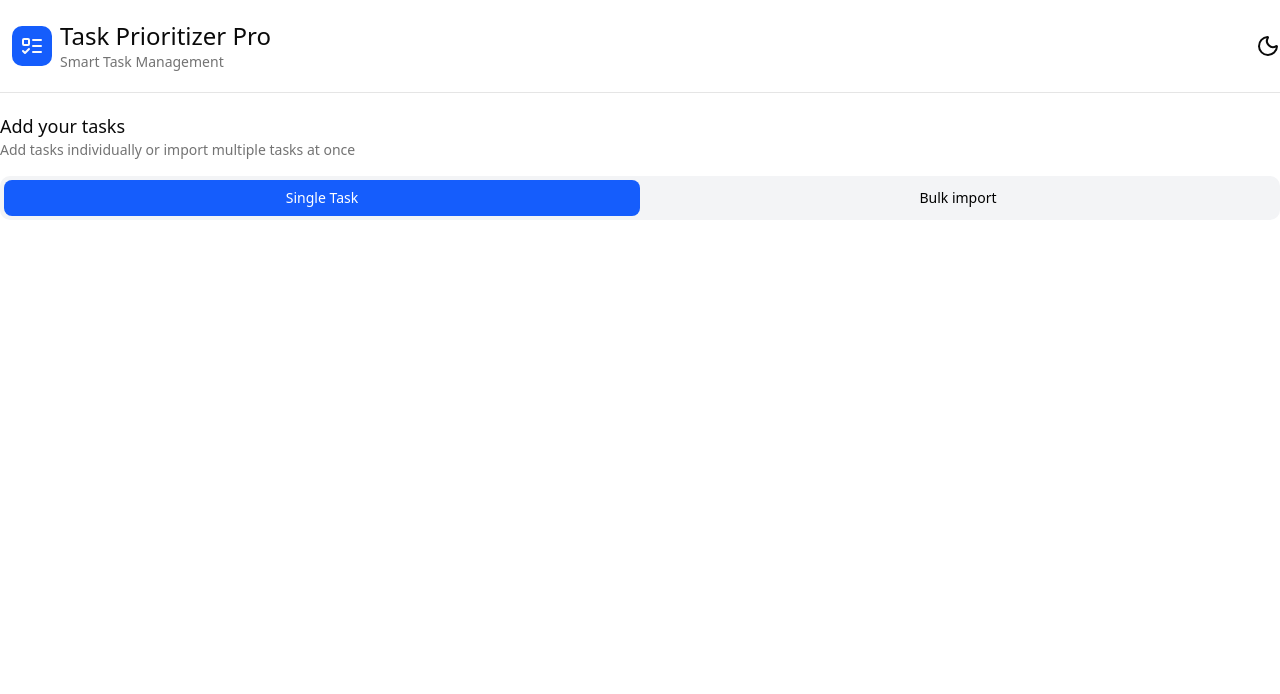
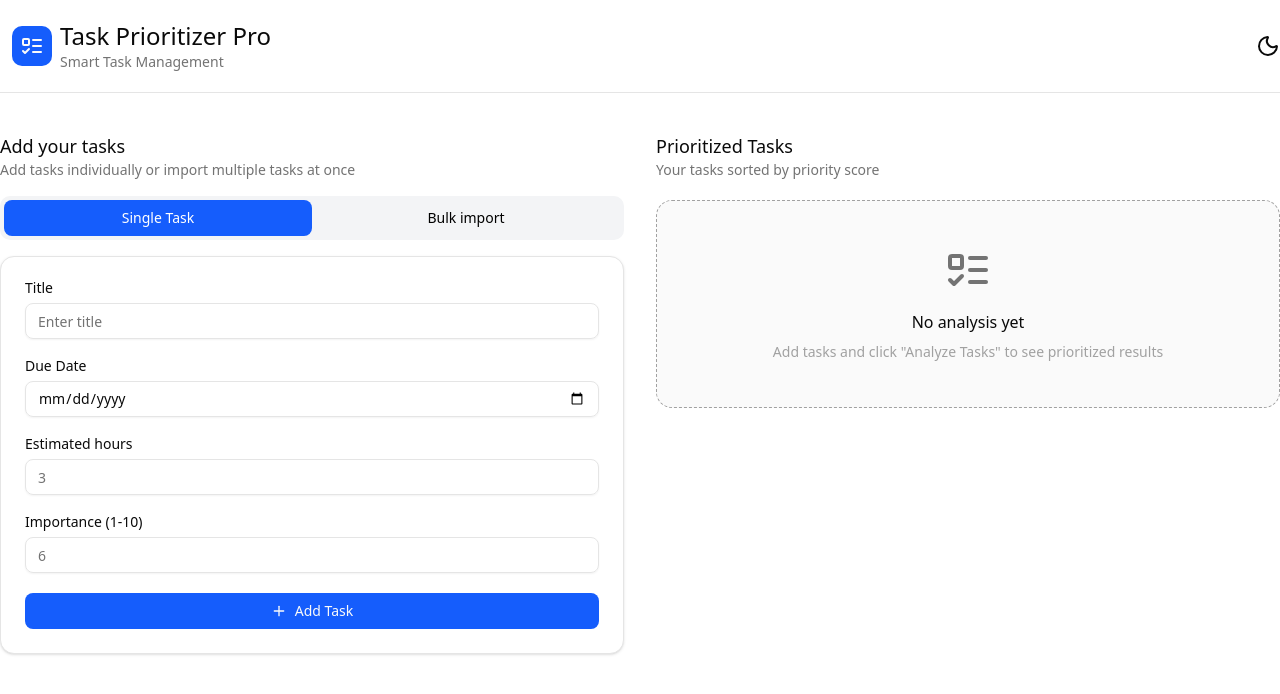
Before and after one commit to yuvanvk/taskManager, a React app in the folder frontend/: page / in a window 1280 px wide. Shown: the top 694 px of the page. Built offline with nearby package versions, Linux system fonts and the light colour scheme; the HTML template or start-up script is replaced by a standard one.

Commit message:
feat: add prioritzer-task component

```diff
--- a/frontend/package.json
+++ b/frontend/package.json
@@ -10,6 +10,7 @@
     "preview": "vite preview"
   },
   "dependencies": {
+    "@radix-ui/react-label": "^2.1.8",
     "@radix-ui/react-slot": "^1.2.4",
     "@tailwindcss/vite": "^4.1.17",
     "class-variance-authority": "^0.7.1",
--- /dev/null
+++ b/frontend/src/components/app/prioritized-tasks.tsx
@@ -0,0 +1,14 @@
+export const PrioritzedTasks = () => {
+    return <div className="flex-1 pt-28">
+        <div className="text-lg font-medium">Prioritized Tasks</div>
+        <div className="text-sm text-neutral-500">Your tasks sorted by priority score</div>
+
+        <div className="mt-5 w-full h-52 border border-dashed border-neutral-400 rounded-2xl bg-neutral-50 flex items-center justify-center">
+            <div className="flex flex-col text-center">
+                <svg xmlns="http://www.w3.org/2000/svg" width="24" height="24" viewBox="0 0 24 24" fill="none" stroke="currentColor" stroke-width="2" stroke-linecap="round" stroke-linejoin="round" className="lucide lucide-list-todo h-12 w-12 text-muted-foreground mx-auto mb-4"><rect x="3" y="5" width="6" height="6" rx="1"></rect><path d="m3 17 2 2 4-4"></path><path d="M13 6h8"></path><path d="M13 12h8"></path><path d="M13 18h8"></path></svg>
+                <p>No analysis yet</p>
+                <p className="text-sm text-neutral-400 mt-2">Add tasks and click "Analyze Tasks" to see prioritized results</p>
+            </div>
+        </div>
+    </div>
+}
--- /dev/null
+++ b/frontend/src/components/app/single-input-card.tsx
@@ -0,0 +1,35 @@
+import { useState } from "react"
+import { Card, CardContent } from "../ui/card"
+import { Input } from "../ui/input"
+import { Label } from "../ui/label"
+import { Button } from "../ui/button"
+import { Plus } from "lucide-react"
+
+export const SingleInputCard = () => {
+    const [title, setTitle] = useState("");
+    const [date, setDate] = useState("");
+    const [estimatedHours, setEstimatedHours] = useState(0);
+    const [importance, setImportance] = useState(0);
+
+    return <Card className="flex-1">
+        <CardContent className="space-y-5">
+            <div className="space-y-2">
+                <Label htmlFor="title">Title</Label>
+                <Input onChange={(e) => setTitle(e.target.value)} id="title" name="title" placeholder="Enter title" />
+            </div>
+            <div className="space-y-2">
+                <Label htmlFor="due-date">Due Date</Label>
+                <Input onChange={(e) => setDate(e.target.value)} id="due-date" name="due-date" placeholder="Enter title" type="date" />
+            </div>
+            <div className="space-y-2">
+                <Label htmlFor="estimate-hours">Estimated hours</Label>
+                <Input onChange={(e) => setEstimatedHours(Number(e.target.value))} id="estimate-hours" name="estimate-hours" placeholder="3" type="number" />
+            </div>
+            <div className="space-y-2">
+                <Label htmlFor="importance">Importance (1-10)</Label>
+                <Input id="importance" name="importance" placeholder="6" type="number" onChange={(e) => setImportance(Number(e.target.value))} />
+            </div>
+            <Button className="flex-1 w-full bg-blue-600 hover:bg-blue-800"><Plus />Add Task</Button>
+        </CardContent>
+    </Card>
+}
--- /dev/null
+++ b/frontend/src/components/ui/card.tsx
@@ -0,0 +1,92 @@
+import * as React from "react"
+
+import { cn } from "@/lib/utils"
+
+function Card({ className, ...props }: React.ComponentProps<"div">) {
+  return (
+    <div
+      data-slot="card"
+      className={cn(
+        "bg-card text-card-foreground flex flex-col gap-6 rounded-xl border py-6 shadow-sm",
+        className
+      )}
+      {...props}
+    />
+  )
+}
+
+function CardHeader({ className, ...props }: React.ComponentProps<"div">) {
+  return (
+    <div
+      data-slot="card-header"
+      className={cn(
+        "@container/card-header grid auto-rows-min grid-rows-[auto_auto] items-start gap-2 px-6 has-data-[slot=card-action]:grid-cols-[1fr_auto] [.border-b]:pb-6",
+        className
+      )}
+      {...props}
+    />
+  )
+}
+
+function CardTitle({ className, ...props }: React.ComponentProps<"div">) {
+  return (
+    <div
+      data-slot="card-title"
+      className={cn("leading-none font-semibold", className)}
+      {...props}
+    />
+  )
+}
+
+function CardDescription({ className, ...props }: React.ComponentProps<"div">) {
+  return (
+    <div
+      data-slot="card-description"
+      className={cn("text-muted-foreground text-sm", className)}
+      {...props}
+    />
+  )
+}
+
+function CardAction({ className, ...props }: React.ComponentProps<"div">) {
+  return (
+    <div
+      data-slot="card-action"
+      className={cn(
+        "col-start-2 row-span-2 row-start-1 self-start justify-self-end",
+        className
+      )}
+      {...props}
+    />
+  )
+}
+
+function CardContent({ className, ...props }: React.ComponentProps<"div">) {
+  return (
+    <div
+      data-slot="card-content"
+      className={cn("px-6", className)}
+      {...props}
+    />
+  )
+}
+
+function CardFooter({ className, ...props }: React.ComponentProps<"div">) {
+  return (
+    <div
+      data-slot="card-footer"
+      className={cn("flex items-center px-6 [.border-t]:pt-6", className)}
+      {...props}
+    />
+  )
+}
+
+export {
+  Card,
+  CardHeader,
+  CardFooter,
+  CardTitle,
+  CardAction,
+  CardDescription,
+  CardContent,
+}
--- /dev/null
+++ b/frontend/src/components/ui/input.tsx
@@ -0,0 +1,21 @@
+import * as React from "react"
+
+import { cn } from "@/lib/utils"
+
+function Input({ className, type, ...props }: React.ComponentProps<"input">) {
+  return (
+    <input
+      type={type}
+      data-slot="input"
+      className={cn(
+        "file:text-foreground placeholder:text-muted-foreground selection:bg-primary selection:text-primary-foreground dark:bg-input/30 border-input h-9 w-full min-w-0 rounded-md border bg-transparent px-3 py-1 text-base shadow-xs transition-[color,box-shadow] outline-none file:inline-flex file:h-7 file:border-0 file:bg-transparent file:text-sm file:font-medium disabled:pointer-events-none disabled:cursor-not-allowed disabled:opacity-50 md:text-sm",
+        "focus-visible:border-ring focus-visible:ring-ring/50 focus-visible:ring-[3px]",
+        "aria-invalid:ring-destructive/20 dark:aria-invalid:ring-destructive/40 aria-invalid:border-destructive",
+        className
+      )}
+      {...props}
+    />
+  )
+}
+
+export { Input }
--- /dev/null
+++ b/frontend/src/components/ui/label.tsx
@@ -0,0 +1,22 @@
+import * as React from "react"
+import * as LabelPrimitive from "@radix-ui/react-label"
+
+import { cn } from "@/lib/utils"
+
+function Label({
+  className,
+  ...props
+}: React.ComponentProps<typeof LabelPrimitive.Root>) {
+  return (
+    <LabelPrimitive.Root
+      data-slot="label"
+      className={cn(
+        "flex items-center gap-2 text-sm leading-none font-medium select-none group-data-[disabled=true]:pointer-events-none group-data-[disabled=true]:opacity-50 peer-disabled:cursor-not-allowed peer-disabled:opacity-50",
+        className
+      )}
+      {...props}
+    />
+  )
+}
+
+export { Label }
--- a/frontend/src/pages/task-prioritizer.tsx
+++ b/frontend/src/pages/task-prioritizer.tsx
@@ -1,4 +1,6 @@
 import { AddTasks } from "@/components/app/add-tasks";
+import { PrioritzedTasks } from "@/components/app/prioritized-tasks";
+import { SingleInputCard } from "@/components/app/single-input-card";
 import { Navbar } from "@/components/ui/navbar";
 
 export const TaskPrioritizer = () => {
@@ -6,7 +8,15 @@ export const TaskPrioritizer = () => {
     <>
       <Navbar />
       <div className="max-w-7xl mx-auto">
-        <AddTasks />
+        <div className="flex items-start w-full gap-x-8 my-5">
+          <div className="flex-1">
+            <AddTasks />
+            <div>
+              <SingleInputCard />
+            </div>
+          </div>
+          <PrioritzedTasks />
+        </div>
       </div>
     </>
   );
```
Also changed, not shown: frontend/src/components/app/add-tasks.tsx (+10 -2 lines), 1 other file (tests, documents, lock files or other folders).
